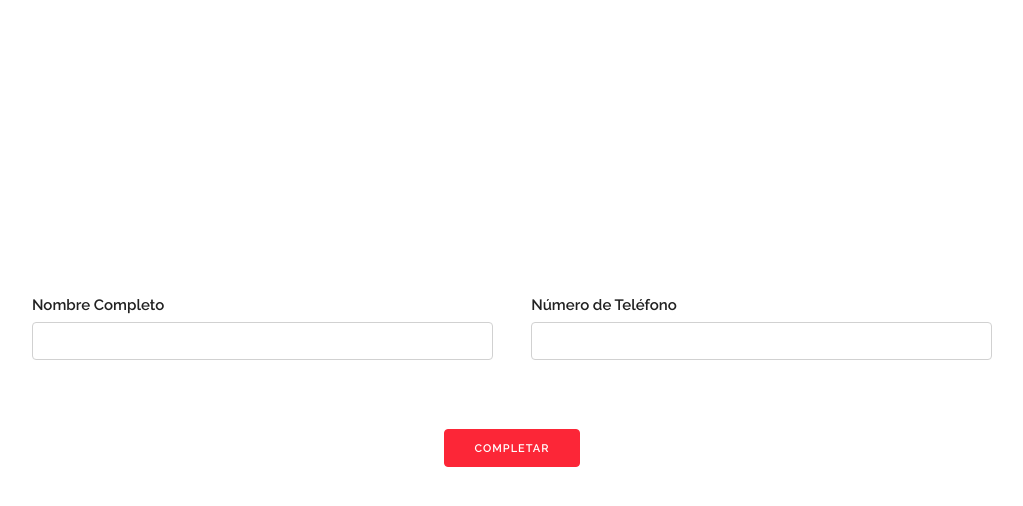
After one commit to ajafet/notify, a Node project: template GroupStudy/views/user/spanish_empezar.hbs in a window 1280 px wide. The commit adds this page. Shown: the top 506 px of the page, without its empty margins (128-1151 px from the left). Run offline with Node 20 templates, Linux system fonts and the light colour scheme; the template is opened without the code that fills it, so the values that code supplies are empty; some libraries are stand-ins or nearby versions.

Commit message:
Sign In Submitting Is Done

```diff
--- a/GroupStudy/server.js
+++ b/GroupStudy/server.js
@@ -34,26 +34,104 @@ app.use(session({ secret: "This is a big long secret lama string." }));
 app.use(express.static(path.join(__dirname, 'static')));
 
 
-
-handlebars.registerHelper('joined', function (sessionId, userAttending, options) {
-  if (!userAttending.includes("-" + sessionId)) {
-    return options.fn(this);
-  }
-  return options.inverse(this);
-});
-
-handlebars.registerHelper('users', function (userId, sessionId, options) {
-  if (userId != sessionId) {
-    return options.fn(this);
-  }
-  return options.inverse(this);
-});
-
 //////////////////////////////////////////////////////////////////
 app.get('/', (request, response) => {
   response.render("user/start");
 });
 
+
+
+//////////////////////////////////////////////////////////////////
+app.get('/english', (request, response) => {
+  response.render("user/english_instructions");
+});
+
+app.get('/english/get_started', (request, response) => {
+  response.render("user/english_get_started");
+});
+
+app.post('/english/get_started/submit', (request, response) => {
+
+  fullName = request.body.fullName
+  phoneNumber = request.body.phoneNumber
+
+  nameEmpty = false
+  phoneEmpty = false
+
+  if (fullName.trim().length == 0) {
+    nameEmpty = true
+  }
+
+  if (phoneNumber.trim().length == 0) {
+    phoneEmpty = true
+  }
+
+  if (nameEmpty || phoneEmpty) {
+    response.render("user/english_get_started", {errorName : nameEmpty, errorPhone: phoneEmpty, fullName: fullName, phoneNumber: phoneNumber})
+    return
+  }
+
+  Queue.create({
+    name: fullName,
+    phone_number: phoneNumber,
+    status: 0,
+  }).then(queue => {
+
+    response.writeHeader(200, {"Content-Type": "text/html"});
+    response.write("it has been posted");
+    response.end();
+
+  });
+
+});
+
+
+//////////////////////////////////////////////////////////////////
+app.get('/spanish', (request, response) => {
+  response.render("user/spanish_instructions");
+});
+
+app.get('/spanish/empezar', (request, response) => {
+  response.render("user/spanish_empezar");
+});
+
+app.post('/spanish/empezar/completar', (request, response) => {
+
+  fullName = request.body.fullName
+  phoneNumber = request.body.phoneNumber
+
+  nameEmpty = false
+  phoneEmpty = false
+
+  if (fullName.trim().length == 0) {
+    nameEmpty = true
+  }
+
+  if (phoneNumber.trim().length == 0) {
+    phoneEmpty = true
+  }
+
+  if (nameEmpty || phoneEmpty) {
+    response.render("user/spanish_empezar", {errorName : nameEmpty, errorPhone: phoneEmpty, fullName: fullName, phoneNumber: phoneNumber})
+    return
+  }
+
+  Queue.create({
+    name: fullName,
+    phone_number: phoneNumber,
+    status: 0,
+  }).then(queue => {
+
+    response.writeHeader(200, {"Content-Type": "text/html"});
+    response.write("it has been posted in spanish");
+    response.end();
+
+  });
+
+});
+
+// Start Socket
+
 //////////////////////////////////////////////////////////////////
 var server = app.listen(app.get('port'), function () {
   console.log("Server started...")
--- a/GroupStudy/static/user/css/skeleton.css
+++ b/GroupStudy/static/user/css/skeleton.css
@@ -206,8 +206,8 @@ input[type="submit"].button-primary,
 input[type="reset"].button-primary,
 input[type="button"].button-primary {
   color: #FFF;
-  background-color: #33C3F0;
-  border-color: #33C3F0; }
+  background-color: #fc2637;
+  border-color: #fc2637; }
 .button.button-primary:hover,
 button.button-primary:hover,
 input[type="submit"].button-primary:hover,
@@ -219,8 +219,8 @@ input[type="submit"].button-primary:focus,
 input[type="reset"].button-primary:focus,
 input[type="button"].button-primary:focus {
   color: #FFF;
-  background-color: #1EAEDB;
-  border-color: #1EAEDB; }
+  background-color: #d92331;
+  border-color: #d92331; }
 
 
 /* Forms
--- a/GroupStudy/views/layouts/main.hbs
+++ b/GroupStudy/views/layouts/main.hbs
@@ -23,6 +23,49 @@
 		<link rel="stylesheet" href="/user/css/normalize.css">
 		<link rel="stylesheet" href="/user/css/skeleton.css">
 
+		<style>
+
+			.text-center {
+				text-align: center;
+			}
+
+			.centered {
+				position: absolute;
+				top: 50%;
+				left: 50%;
+				-webkit-transform: translate(-50%,-50%);
+				-moz-transform: translate(-50%,-50%);
+				-ms-transform: translate(-50%,-50%);
+				-o-transform: translate(-50%,-50%);
+				transform: translate(-50%,-50%);
+			}
+
+			.extra-padding-top-1 {
+				padding-top: 5px;
+			}
+
+			.extra-padding-top-2 {
+				padding-top: 10px;
+			}
+
+			.extra-padding-top-3 {
+				padding-top: 20px;
+			}
+
+			.error {
+				color: #fc2637;
+			}
+
+			.space {
+				color: #ffffff;
+			}
+
+			.remove-margin-bottom {
+				margin-bottom: 0%;
+			}
+
+		</style>
+
 	<!-- User CSS -->
 
 	<!-- Admin CSS -->
--- /dev/null
+++ b/GroupStudy/views/user/spanish_empezar.hbs
@@ -0,0 +1,36 @@
+<section class="u-full-width" style="margin-top: 10%">
+  <div class="container centered">
+    <div class="twelve columns">
+
+      <form action="/spanish/empezar/completar" method="POST">
+        <div class="row">
+          <div class="six columns">
+            <label>Nombre Completo</label>
+            <input class="u-full-width remove-margin-bottom" type="text" name="fullName" value="{{fullName}}">
+            {{#if errorName}}
+              <p class="error">necesario</p>
+            {{else}}
+              <p class="space">.</p>
+            {{/if}}
+          </div>
+          <div class="six columns">
+            <label>Número de Teléfono</label>
+            <input class="u-full-width remove-margin-bottom" type="text" name="phoneNumber" value="{{phoneNumber}}">
+            {{#if errorPhone}}
+              <p class="error">necesario</p>
+            {{else}}
+              <p class="space">.</p>
+            {{/if}}
+          </div>
+        </div>
+
+        <p class="text-center extra-padding-top-3">
+          <input class="button-primary" type="submit" value="Completar">
+        </p>
+
+      </form>
+
+    </div>
+  </div>
+  </div>
+</section>
```
Also changed, not shown: GroupStudy/views/user/english_get_started.hbs (added, +36 -0 lines), GroupStudy/views/user/english_instructions.hbs (added, +19 -0 lines), GroupStudy/views/user/spanish_instructions.hbs (added, +19 -0 lines), GroupStudy/views/user/start.hbs (+11 -17 lines), GroupStudy/data.sqlite.
